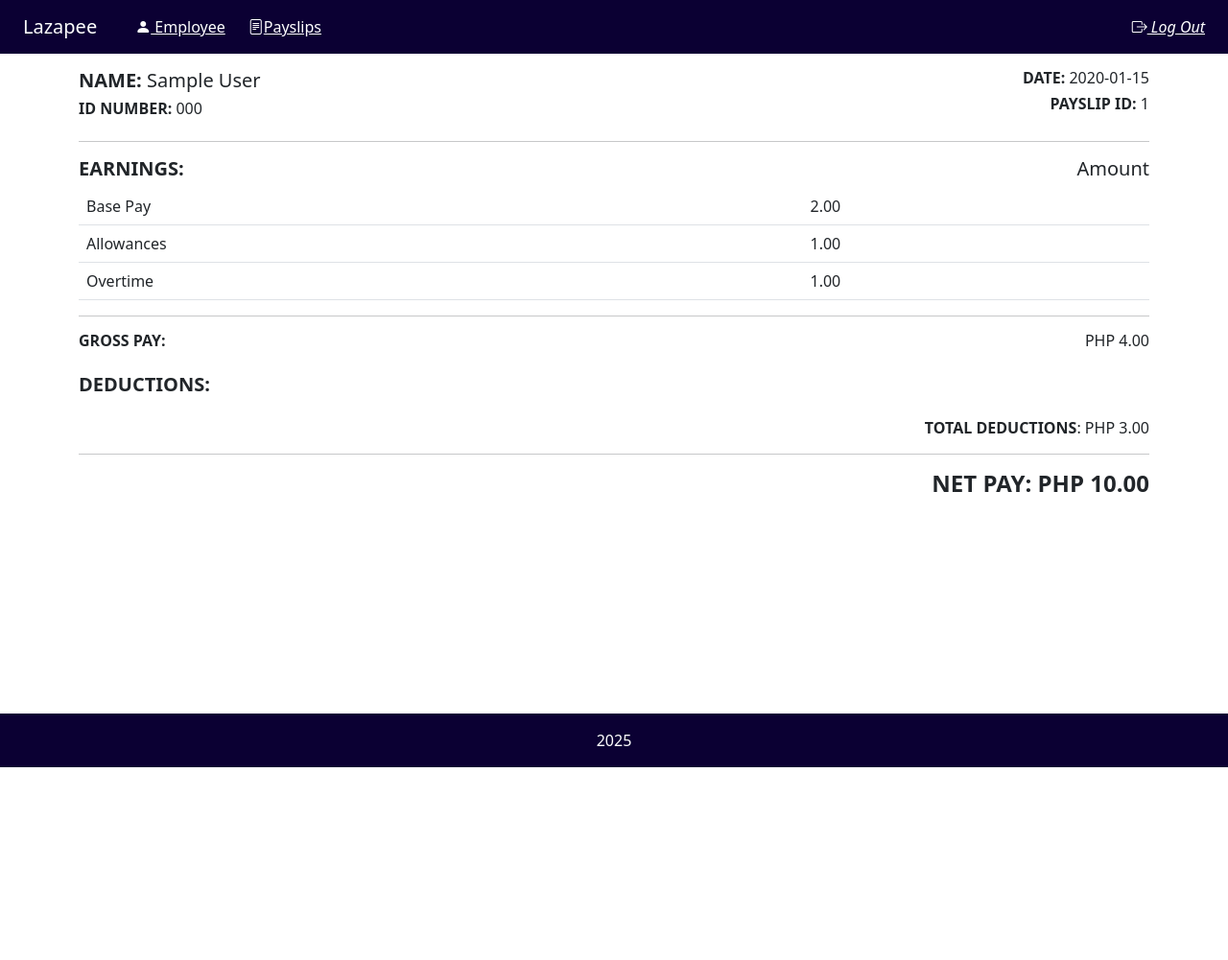
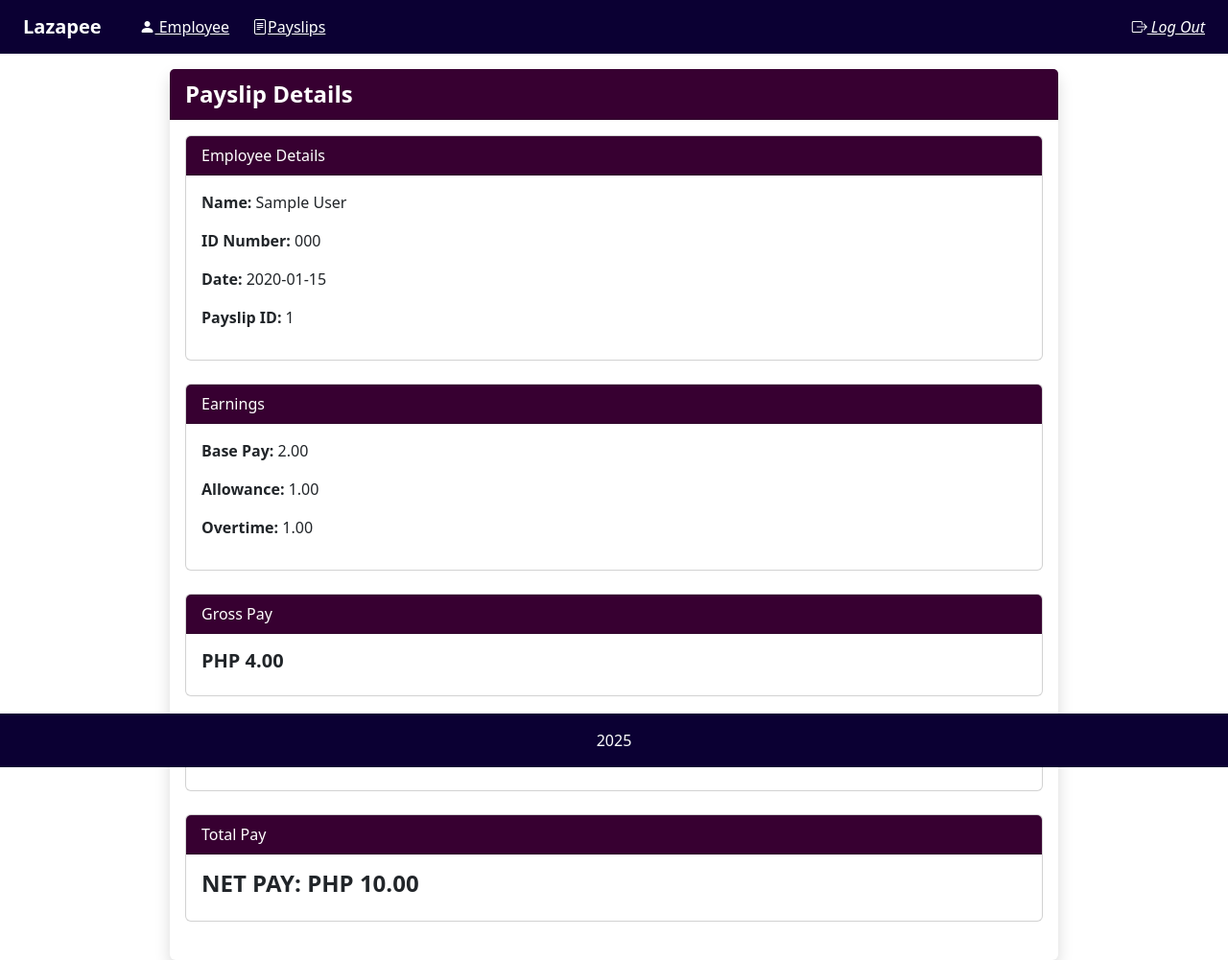
Before and after one commit to pia-jane/CK_Lazapee, a Django app: page /payslip/1/ in a window 1280 px wide. Shown: the whole page at 96% size. Before the commit the page ends 800 px from the top, so only its background shows below. Run offline with Django 5.2, Linux system fonts and the light colour scheme; tables that the repository leaves empty hold one stand-in row (values such as "Sample post"); some libraries are stand-ins or nearby versions; some web fonts are replaced.

Commit message:
please figure out how to make the decimal value show up

```diff
--- a/Lazapee/payroll_app/templates/payroll_app/login.html
+++ b/Lazapee/payroll_app/templates/payroll_app/login.html
@@ -2,7 +2,7 @@
 {% load static %}
 
 {% block navbar %}
-    <a class="navbar-brand mb-0" href=#>Lazapee </a>
+    <a class="navbar-brand mb-0"><strong> Lazapee</strong> </a>
 {% endblock %}
 
 {% block content %}
@@ -11,7 +11,7 @@
 <div class="d-flex justify-content-center align-items-center" style="min-height: 50vh;">
     <div class="card shadow w-50 mx-3" style="max-width: 600px;">
 
-        <div class="card-header text-white"  style="background-color: #EE4932;">
+        <div class="card-header text-white"  style="background-color: #832232;">
             <h4>Log In to your Account</h4>
         </div>
 
--- a/Lazapee/payroll_app/templates/payroll_app/payroll.html
+++ b/Lazapee/payroll_app/templates/payroll_app/payroll.html
@@ -4,7 +4,7 @@
 
 {% block navbar %}
 <div class="container-fluid d-flex align-items-center gap-4">
-    <a class="navbar-brand mb-0" href="{% url 'payroll' %}">Lazapee </a>
+    <a class="navbar-brand mb-0" href="{% url 'payroll' %}"><strong> Lazapee</strong> </a>
     <a href="{% url 'payroll' %}" style="color:white">
         <i class="bi bi-person-fill"></i> Employee</a>
     <a href="{% url 'payslip' %}" style="color: white">
@@ -20,7 +20,7 @@
         <div class="row justify-content-center">
             <div class="col-lg-10">
                 <div class="card shadow border-0">
-                    <div class="card-header text-white d-flex justify-content-between align-items-center" style="background-color: #370031;">
+                    <div class="card-header text-white d-flex justify-content-between align-items-center" style="background-color: #832232;">
                         <span class="fw-bold fs-4">Employees</span>
                         <a href="{% url 'add_employee' %}" class="btn btn-light px-4 py-2">
                             <i class="bi bi-plus-lg"></i> New Employee</a>
--- a/Lazapee/payroll_app/templates/payroll_app/payslip.html
+++ b/Lazapee/payroll_app/templates/payroll_app/payslip.html
@@ -4,7 +4,7 @@
 
 {% block navbar %}
 <div class="container-fluid d-flex align-items-center gap-4">
-    <a class="navbar-brand mb-0" href="{% url 'payroll' %}">Lazapee </a>
+    <a class="navbar-brand mb-0" href="{% url 'payroll' %}"><strong> Lazapee</strong> </a>
     <a href="{% url 'payroll' %}" style="color:white">
         <i class="bi bi-person-fill"></i> Employee</a>
     <a href="{% url 'payslip' %}" style="color: white">
@@ -21,7 +21,7 @@
         <div class="row">
             <div class="col-md-3">
                 <div class="card shadow border-0">
-                    <div class="card-header bg-dark text-white fw-bold fs-4">
+                    <div class="card-header text-white fw-bold fs-4" style="background-color: #832232;">
                         Create Payslips
                     </div>
 
@@ -85,7 +85,7 @@
 
             <div class="col-md-9">
                 <div class="card shadow border-0">
-                    <div class="card-header bg-dark text-white fw-bold fs-4">
+                    <div class="card-header text-white fw-bold fs-4" style="background-color: #832232;">
                         Payslips Summary:
                     </div>
                     <div class="card-body">
--- a/Lazapee/payroll_app/templates/payroll_app/signup.html
+++ b/Lazapee/payroll_app/templates/payroll_app/signup.html
@@ -2,7 +2,7 @@
 {% load static %}
 
 {% block navbar %}
-    <a class="navbar-brand mb-0" href=#>Lazapee </a>
+    <a class="navbar-brand mb-0"><strong> Lazapee</strong> </a>
 {% endblock %}
 
 {% block content %}
@@ -10,11 +10,10 @@
 <div class="d-flex justify-content-center align-items-center" style="min-height: 50vh;">
     <div class="card shadow w-50 mx-3" style="max-width: 600px;">
 
-        <div class="card-header text-white" style="background-color: #EE4932;">
+        <div class="card-header text-white" style="background-color: #832232;">
             <h4>Create an Account</h4>
         </div>
 
-    <!-- Message Display Section -->
         {% if messages %}
             <div class="alert alert-warning mt-3" role="alert">
                 {% for message in messages %}
@@ -23,7 +22,6 @@
             </div>
         {% endif %}
 
-    <!-- Form -->
         <div class="card-body">
 
             <form method="POST" action="{% url 'signup' %}">
--- a/Lazapee/payroll_app/templates/payroll_app/update_employee.html
+++ b/Lazapee/payroll_app/templates/payroll_app/update_employee.html
@@ -3,7 +3,7 @@
 
 {% block navbar %}
 <div class="container-fluid d-flex align-items-center gap-4">
-    <a class="navbar-brand mb-0" href="{% url 'payroll' %}">Lazapee </a>
+    <a class="navbar-brand mb-0" href="{% url 'payroll' %}"><strong> Lazapee</strong> </a>
     <a href="{% url 'payroll' %}" style="color:white">
         <i class="bi bi-person-fill"></i> Employee</a>
     <a href="{% url 'payslip' %}" style="color: white">
--- a/Lazapee/payroll_app/templates/payroll_app/view_payslip.html
+++ b/Lazapee/payroll_app/templates/payroll_app/view_payslip.html
@@ -3,7 +3,7 @@
 
 {% block navbar %}
 <div class="container-fluid d-flex align-items-center gap-4">
-    <a class="navbar-brand mb-0" href="{% url 'payroll' %}">Lazapee </a>
+    <a class="navbar-brand mb-0" href="{% url 'payroll' %}"><strong> Lazapee</strong> </a>
     <a href="{% url 'payroll' %}" style="color:white">
         <i class="bi bi-person-fill"></i> Employee</a>
     <a href="{% url 'payslip' %}" style="color: white">
@@ -14,71 +14,71 @@
 {% endblock %}
 
 {% block content %}
-<div class="container overflow-auto" style="max-height: 80vh;">
-    <div class="d-flex justify-content-between mb-3">
-        <div>
-            <h5><strong>NAME:</strong> {{ payslip.id_number.name }}</h5>
-            <h6><strong>ID NUMBER:</strong> {{ payslip.id_number.id_number }}</h6>
+<div class="container">
+    <div class="row justify-content-center">
+        <div class="col-lg-10">
+            <div class="card shadow border-0">
+                <div class="card-header text-white d-flex justify-content-between align-items-center" style="background-color: #370031;">
+                    <span class="fw-bold fs-4">Payslip Details</span>
                 </div>
-        <div class="text-end">
-            <h6><strong>DATE:</strong> {{ payslip.date_range }}</h6>
-            <h6><strong>PAYSLIP ID:</strong> {{ payslip.id }}</h6>
+
+                <div class="card-body">
+                    <div class="card mb-4">
+                        <div class="card-header text-white" style="background-color: #370031;"> Employee Details</div>
+                        <div class="card-body">
+                            <p><strong>Name:</strong> {{ payslip.id_number.name }}</p>
+                            <p><strong>ID Number:</strong> {{ payslip.id_number.id_number }}</p>
+                            <p><strong>Date:</strong> {{ payslip.date_range }}</p>
+                            <p><strong>Payslip ID:</strong> {{ payslip.id }}</p>
                         </div>
                     </div>
 
-    <hr>
-
-    <div class="d-flex justify-content-between mt-3">
-        <h5><strong>EARNINGS:</strong></h5>
-        <h5 class="text-end"> Amount </h5>
+                    <div class="card mb-4">
+                        <div class="card-header text-white" style="background-color: #370031;">Earnings</div>
+                        <div class="card-body">
+                            <p><strong>Base Pay:</strong> {{ payslip.getCycleRate|floatformat:2 }} </p>
+                            <p><strong>Allowance:</strong> {{ payslip.earnings_allowance|floatformat:2 }}</p>
+                            <p><strong>Overtime:</strong> {{ payslip.overtime|floatformat:2 }}</p>
+                        </div>
                     </div>
 
-    <div class="col-12">
-        <table class="table">
-            <tbody>
-                <tr>
-                    <td>Base Pay</td>
-                    <td class="align-middle">{{ payslip.getCycleRate|floatformat:2 }}</td>
-                </tr>
-                <tr>
-                    <td>Allowances</td>
-                    <td class="align-middle">{{ payslip.earnings_allowance|floatformat:2 }}</td>
-                </tr>
-                <tr>
-                    <td>Overtime</td>
-                    <td class="align-middle">{{ payslip.overtime|floatformat:2 }}</td>
-                </tr>
-            </tbody>
-        </table>
-
-        <hr>
-        <div class="d-flex justify-content-between mt-3">
-            <h6 class="mb-0"><strong>GROSS PAY:</strong></h6>
-            <h6 class="mb-0"> PHP {{ payslip.getCycleRate|add:payslip.earnings_allowance|add:payslip.overtime|floatformat:2 }}</h6>
+                    <div class="card mb-4">
+                        <div class="card-header text-white" style="background-color: #370031;">Gross Pay</div>
+                        <div class="card-body">
+                            <h5><strong>PHP {{ payslip.getCycleRate|add:payslip.earnings_allowance|add:payslip.getOvertime|floatformat:2 }}</strong></h5>
+                        </div>
                     </div>
 
-        <h5 class="mt-4"><strong>DEDUCTIONS:</strong></h5>
-        <table class="table">
+                    <div class="card mb-4">
+                        <div class="card-header text-white" style="background-color: #370031;">Deductions</div>
+                        <div class="card-body">
                             {% if payslip.pay_cycle == "1" %}
-                    <tr><td>Pag-ibig</td><td class="align-middle">{{ payslip.pag_ibig|floatformat:2 }}</td></tr>
+                                <p><strong>Pag-ibig: </strong>{{ payslip.pag_ibig|floatformat:2 }}</p>
+                                <p><strong>Withholding Tax: </strong>{{ payslip.deductions_tax|floatformat:2 }}</p>
+                                <p><strong>Total Deductions: </strong>{{ payslip.pag_ibig|floatformat:2|add:payslip.deductions_tax|floatformat:2 }}</p>
+
                             {% elif payslip.pay_cycle == "2" %}
-                    <tr><td>Withholding Tax</td><td class="align-middle">{{ payslip.deductions_tax|floatformat:2 }}</td></tr>
-                    <tr><td>PhilHealth</td><td class="align-middle">{{ payslip.deductions_health|floatformat:2 }}</td></tr>
-                    <tr><td>SSS</td><td class="align-middle">{{ payslip.sss|floatformat:2 }}</td></tr>
+                                <p><strong>Withholding Tax: </strong>{{ payslip.deductions_tax|floatformat:2 }}</p>
+                                <p><strong>PhilHealth: </strong>{{ payslip.deductions_health|floatformat:2 }}</p>
+                                <p><strong>SSS: </strong>{{ payslip.sss }}</p>
+                                <p><strong>Total Deductions: </strong>{{ payslip.deductions_tax|add:payslip.deductions_health|add:payslip.sss }}</p>
+
                             {% endif %}
-            </tbody>
-        </table>
-
-        <h6 class="text-end"><strong>TOTAL DEDUCTIONS</strong>: PHP
-            {% if payslip.pay_cycle == "1" %}
-                {{ payslip.pag_ibig|floatformat:2 }}
-            {% else %}
-                {{ payslip.deductions_tax|add:payslip.deductions_health|add:payslip.sss|floatformat:2 }}
-            {% endif %}
-        </h6>
-
-        <hr>
-        <h4 class="text-end text-dark"><strong>NET PAY:</strong> <strong>PHP {{ payslip.total_pay|floatformat:2 }}</strong></h4>
                         </div>
                     </div>
+
+                    <div class="card mb-4">
+                        <div class="card-header text-white" style="background-color: #370031;">Total Pay</div>
+                        <div class="card-body">
+                            <h4><strong>NET PAY: PHP {{ payslip.total_pay|floatformat:2 }}</strong></h4>
+                        </div>
+                    </div>
+
+                </div>
+            </div>
+        </div>
+    </div>
+</div>
+
+
 {% endblock %}
--- a/Lazapee/payroll_app/views.py
+++ b/Lazapee/payroll_app/views.py
@@ -145,17 +145,27 @@
                 messages.warning(request, f"Payslip already exists for {employee.name} - {month}/{year}, Cycle {cycle}")
                 continue
 
-            base_rate = employee.rate / 2
-            allowance = employee.allowance or 0
-            overtime = employee.overtime_pay or 0
-            pag_ibig = 100 if cycle == '1' else 0
-            philhealth = base_rate * 0.04 if cycle == '2' else 0
-            sss = base_rate * 0.045 if cycle == '2' else 0
+            emp_rate = employee.rate
+            allowance = employee.allowance if employee.allowance is not None else 0
+            overtime = employee.overtime_pay if employee.overtime_pay is not None else 0
 
+            base_rate = emp_rate / 2
             temp_pay = base_rate + allowance + overtime
+
+
+            if cycle == "1":
+                pag_ibig = 100
+                philhealth = 0
+                sss = 0
+            elif cycle == "2":
+                pag_ibig = 0
+                philhealth = emp_rate * 0.04
+                sss = emp_rate * 0.045
+
             deductions = pag_ibig + philhealth + sss
-            tax = (temp_pay - deductions) *0.2
-            total_pay = temp_pay - deductions - tax
+            tax = (base_rate + allowance + overtime - deductions) * 0.2
+
+            total_pay = (base_rate + allowance + overtime) - deductions - tax
 
             Payslip.objects.create(
                 id_number=employee,
@@ -163,14 +173,14 @@
                 date_range=date_range,
                 year=year,
                 pay_cycle=cycle,
-                rate=employee.rate,
+                rate=emp_rate,
                 earnings_allowance=allowance,
                 deductions_tax=tax,
                 deductions_health=philhealth,
                 pag_ibig=pag_ibig,
                 sss=sss,
                 overtime=overtime,
-                total_pay=round(total_pay, 2)
+                total_pay=total_pay
             )
 
             employee.overtime_pay = 0
```
Also changed, not shown: Lazapee/db.sqlite3. Lines whose indentation alone changed are shown as unchanged.
